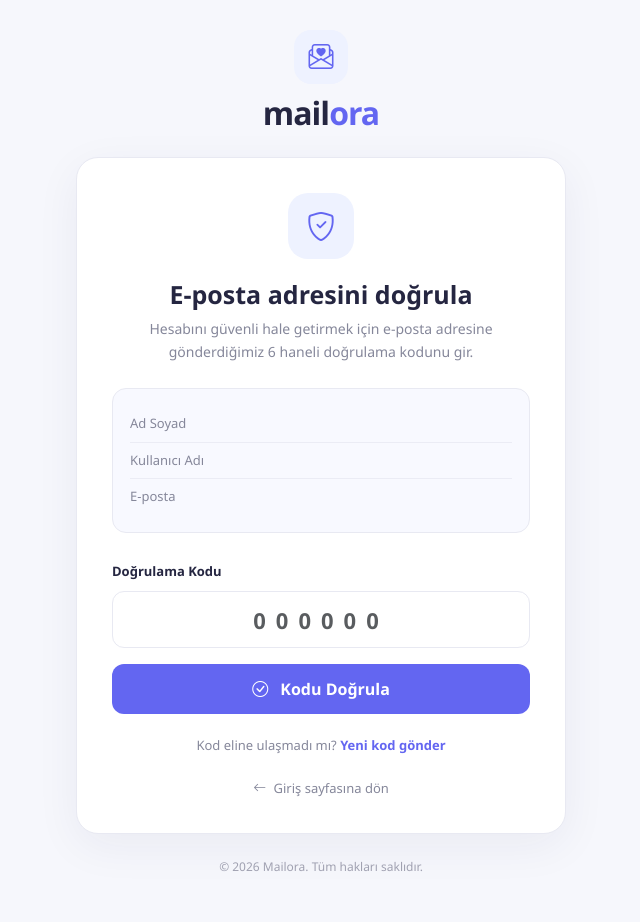
After one commit to sefasubasi/MYAcademy_IdentityEmailProject, an ASP.NET Core app: template MYAcademy_IdentityEmailProject/Views/Login/VerifyEmail.cshtml in a window 1280 px wide. The commit adds this page. Shown: the whole page, without its empty margins (319-959 px from the left). Run offline with ASP.NET Core 8, Linux system fonts and the light colour scheme; the template is opened without the code that fills it, so the values that code supplies are empty.

Commit message:
feat: implement email verification during login
Add email verification for unconfirmed users

Generate secure six-digit verification codes

Send verification codes via MailKit SMTP

Store pending user information using Session

Add five-minute verification code expiration

Validate verification codes before authentication

Sign in users after successful email verification

```diff
--- a/MYAcademy_IdentityEmailProject/Controllers/MessageController.cs
+++ b/MYAcademy_IdentityEmailProject/Controllers/MessageController.cs
@@ -19,6 +19,7 @@ namespace MYAcademy_IdentityEmailProject.Controllers
             _userManager = userManager;
         }
 
+        [Authorize]
         public IActionResult Inbox()
         {
             var values = _context.Messages.ToList();
--- a/MYAcademy_IdentityEmailProject/Controllers/RegisterController.cs
+++ b/MYAcademy_IdentityEmailProject/Controllers/RegisterController.cs
@@ -41,7 +41,7 @@ namespace MYAcademy_IdentityEmailProject.Controllers
             {
                 MimeMessage mimeMessage = new MimeMessage();
 
-                MailboxAddress mailboxAddressFrom = new MailboxAddress("Mailora Yönetim Paneli", "projekursapi@gmail.com");
+                MailboxAddress mailboxAddressFrom = new MailboxAddress("Mailora Yönetim Paneli", "Mailora@gmail.com");
                 mimeMessage.From.Add(mailboxAddressFrom);
 
                 MailboxAddress mailboxAddressTo = new MailboxAddress("User", userRegisterViewModel.Email);
--- a/MYAcademy_IdentityEmailProject/Entities/AppUser.cs
+++ b/MYAcademy_IdentityEmailProject/Entities/AppUser.cs
@@ -9,6 +9,7 @@ namespace MYAcademy_IdentityEmailProject.Entities
         public string? Description { get; set; }
         public string? ImageUrl { get; set; }
         public int? ValidCode { get; set; }
+        public DateTime? ValidCodeExpiration { get; set; }
 
     }
 }
--- /dev/null
+++ b/MYAcademy_IdentityEmailProject/Views/Login/VerifyEmail.cshtml
@@ -0,0 +1,342 @@
+@model UserLoginViewModel
+
+@{
+    Layout = null;
+    ViewData["Title"] = "E-posta Doğrulama";
+}
+
+<!DOCTYPE html>
+<html lang="tr">
+<head>
+    <meta charset="UTF-8">
+    <meta name="viewport" content="width=device-width, initial-scale=1.0">
+    <title>Mailora | E-posta Doğrulama</title>
+
+    <link href="https://cdn.jsdelivr.net/npm/bootstrap@5.3.3/dist/css/bootstrap.min.css" rel="stylesheet">
+    <link href="https://cdn.jsdelivr.net/npm/bootstrap-icons@1.11.3/font/bootstrap-icons.css" rel="stylesheet">
+
+    <style>
+            :root {
+                --primary: #6366f1;
+                --primary-light: #eef2ff;
+                --text-dark: #252641;
+                --text-muted: #85879a;
+                --border: #e8e9f2;
+                --background: #f6f7fc;
+            }
+
+            * {
+                box-sizing: border-box;
+            }
+
+            body {
+                min-height: 100vh;
+                margin: 0;
+                display: flex;
+                align-items: center;
+                justify-content: center;
+                padding: 30px 15px;
+                background: var(--background);
+                font-family: 'Segoe UI', sans-serif;
+                color: var(--text-dark);
+            }
+
+            .verify-wrapper {
+                width: 100%;
+                max-width: 490px;
+            }
+
+            .brand {
+                text-align: center;
+                margin-bottom: 25px;
+            }
+
+            .brand-icon {
+                width: 54px;
+                height: 54px;
+                display: inline-flex;
+                align-items: center;
+                justify-content: center;
+                background: var(--primary-light);
+                color: var(--primary);
+                border-radius: 17px;
+                font-size: 25px;
+                margin-bottom: 10px;
+            }
+
+            .brand h2 {
+                font-weight: 750;
+                letter-spacing: -1px;
+                margin: 0;
+            }
+
+            .brand span {
+                color: var(--primary);
+            }
+
+            .verify-card {
+                background: #fff;
+                border: 1px solid var(--border);
+                border-radius: 22px;
+                padding: 35px;
+                box-shadow: 0 12px 45px rgba(35, 39, 80, .06);
+            }
+
+            .mail-icon {
+                width: 66px;
+                height: 66px;
+                margin: 0 auto 20px;
+                display: flex;
+                align-items: center;
+                justify-content: center;
+                border-radius: 20px;
+                background: var(--primary-light);
+                color: var(--primary);
+                font-size: 29px;
+            }
+
+            .verify-title {
+                font-size: 25px;
+                font-weight: 750;
+                text-align: center;
+                margin-bottom: 9px;
+            }
+
+            .verify-description {
+                color: var(--text-muted);
+                font-size: 14px;
+                text-align: center;
+                line-height: 1.6;
+                margin-bottom: 25px;
+            }
+
+            .user-info {
+                background: #f8f9ff;
+                border: 1px solid var(--border);
+                border-radius: 14px;
+                padding: 17px;
+                margin-bottom: 25px;
+            }
+
+            .info-row {
+                display: flex;
+                align-items: center;
+                justify-content: space-between;
+                gap: 12px;
+                padding: 8px 0;
+                font-size: 13px;
+            }
+
+            .info-row:not(:last-child) {
+                border-bottom: 1px solid #ebecf5;
+            }
+
+            .info-label {
+                color: var(--text-muted);
+            }
+
+            .info-value {
+                font-weight: 600;
+                text-align: right;
+                overflow-wrap: anywhere;
+            }
+
+            .form-label {
+                font-size: 13px;
+                font-weight: 650;
+                margin-bottom: 10px;
+            }
+
+            .code-input {
+                height: 57px;
+                border: 1px solid var(--border);
+                border-radius: 12px;
+                font-size: 22px;
+                font-weight: 700;
+                letter-spacing: 10px;
+                text-align: center;
+            }
+
+            .code-input:focus {
+                border-color: var(--primary);
+                box-shadow: 0 0 0 4px rgba(99, 102, 241, .10);
+            }
+
+            .btn-verify {
+                height: 50px;
+                background: var(--primary);
+                border: none;
+                border-radius: 12px;
+                color: #fff;
+                font-weight: 650;
+                transition: .2s;
+            }
+
+            .btn-verify:hover {
+                background: #5153d8;
+                color: #fff;
+                transform: translateY(-1px);
+            }
+
+            .resend-area {
+                text-align: center;
+                margin-top: 22px;
+                font-size: 13px;
+                color: var(--text-muted);
+            }
+
+            .resend-area button {
+                border: none;
+                background: transparent;
+                color: var(--primary);
+                font-weight: 700;
+                padding: 0;
+            }
+
+            .back-link {
+                display: block;
+                text-align: center;
+                margin-top: 23px;
+                text-decoration: none;
+                color: var(--text-muted);
+                font-size: 13px;
+            }
+
+            .back-link:hover {
+                color: var(--primary);
+            }
+
+            .validation-message {
+                color: #dc3545;
+                font-size: 13px;
+                margin-top: 8px;
+            }
+
+            @@media (max-width: 480px) {
+                .verify-card {
+                    padding: 25px 20px;
+                }
+
+                .verify-title {
+                    font-size: 22px;
+                }
+            }
+    </style>
+</head>
+<body>
+
+    <div class="verify-wrapper">
+
+        <div class="brand">
+            <div class="brand-icon">
+                <i class="bi bi-envelope-paper-heart"></i>
+            </div>
+            <h2>mail<span>ora</span></h2>
+        </div>
+
+        <div class="verify-card">
+
+            <div class="mail-icon">
+                <i class="bi bi-shield-check"></i>
+            </div>
+
+            <h1 class="verify-title">E-posta adresini doğrula</h1>
+
+            <p class="verify-description">
+                Hesabını güvenli hale getirmek için e-posta adresine
+                gönderdiğimiz 6 haneli doğrulama kodunu gir.
+            </p>
+
+            <!-- Kullanıcı bilgileri -->
+            <div class="user-info">
+
+                <div class="info-row">
+                    <span class="info-label">Ad Soyad</span>
+                    <span class="info-value">@Model.Name @Model.Surname</span>
+                </div>
+
+                <div class="info-row">
+                    <span class="info-label">Kullanıcı Adı</span>
+                    <span class="info-value">@Model.Username</span>
+                </div>
+
+                <div class="info-row">
+                    <span class="info-label">E-posta</span>
+                    <span class="info-value">@Model.Email</span>
+                </div>
+
+            </div>
+
+            <!-- Kod doğrulama formu -->
+            <form asp-controller="Login" asp-action="VerifyEmail" method="post">
+
+                @Html.AntiForgeryToken()
+
+                <input type="hidden" asp-for="Email" />
+
+                <div class="mb-3">
+                    <label asp-for="Code" class="form-label">
+                        Doğrulama Kodu
+                    </label>
+
+                    <input asp-for="Code"
+                           class="form-control code-input"
+                           maxlength="6"
+                           inputmode="numeric"
+                           placeholder="000000" />
+
+                    <span asp-validation-for="Code"
+                          class="validation-message"></span>
+                </div>
+
+                <div asp-validation-summary="ModelOnly"
+                     class="validation-message mb-3"></div>
+
+                <button type="submit" class="btn btn-verify w-100">
+                    <i class="bi bi-check-circle me-2"></i>
+                    Kodu Doğrula
+                </button>
+
+            </form>
+
+            <!-- Yeni kod gönderme -->
+            <div class="resend-area">
+                Kod eline ulaşmadı mı?
+
+                <form asp-controller="Login"
+                      asp-action="GenerateNewCode"
+                      method="post"
+                      class="d-inline">
+
+                    @Html.AntiForgeryToken()
+
+                    <input type="hidden" name="email" value="@Model.Email" />
+
+                    <button type="submit">Yeni kod gönder</button>
+                </form>
+            </div>
+
+            <a asp-controller="Login"
+               asp-action="SignIn"
+               class="back-link">
+                <i class="bi bi-arrow-left me-1"></i>
+                Giriş sayfasına dön
+            </a>
+
+        </div>
+
+        <p class="text-center mt-4"
+           style="font-size:12px;color:#a0a1b1;">
+            © 2026 Mailora. Tüm hakları saklıdır.
+        </p>
+
+    </div>
+
+    <script src="https://code.jquery.com/jquery-3.7.1.min.js"></script>
+
+    <script src="https://cdn.jsdelivr.net/npm/bootstrap@5.3.3/dist/js/bootstrap.bundle.min.js"></script>
+
+    <partial name="_ValidationScriptsPartial" />
+
+</body>
+</html>
```
Also changed, not shown: MYAcademy_IdentityEmailProject/Controllers/LoginController.cs (+177 -4 lines), MYAcademy_IdentityEmailProject/Models/UserLoginViewModel.cs (+14 -0 lines), MYAcademy_IdentityEmailProject/Program.cs (+13 -1 lines), MYAcademy_IdentityEmailProject/Views/Login/SignIn.cshtml (+7 -0 lines), MYAcademy_IdentityEmailProject/appsettings.Development.json (+7 -0 lines), MYAcademy_IdentityEmailProject/appsettings.json (+7 -1 lines), 3 other files.
